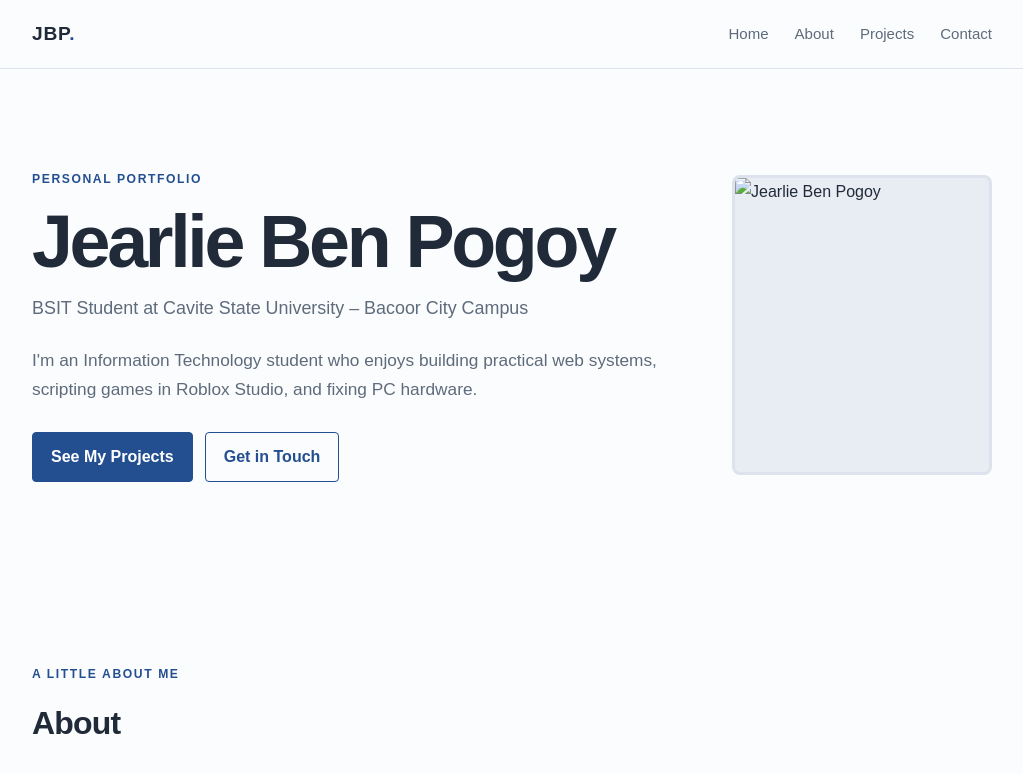
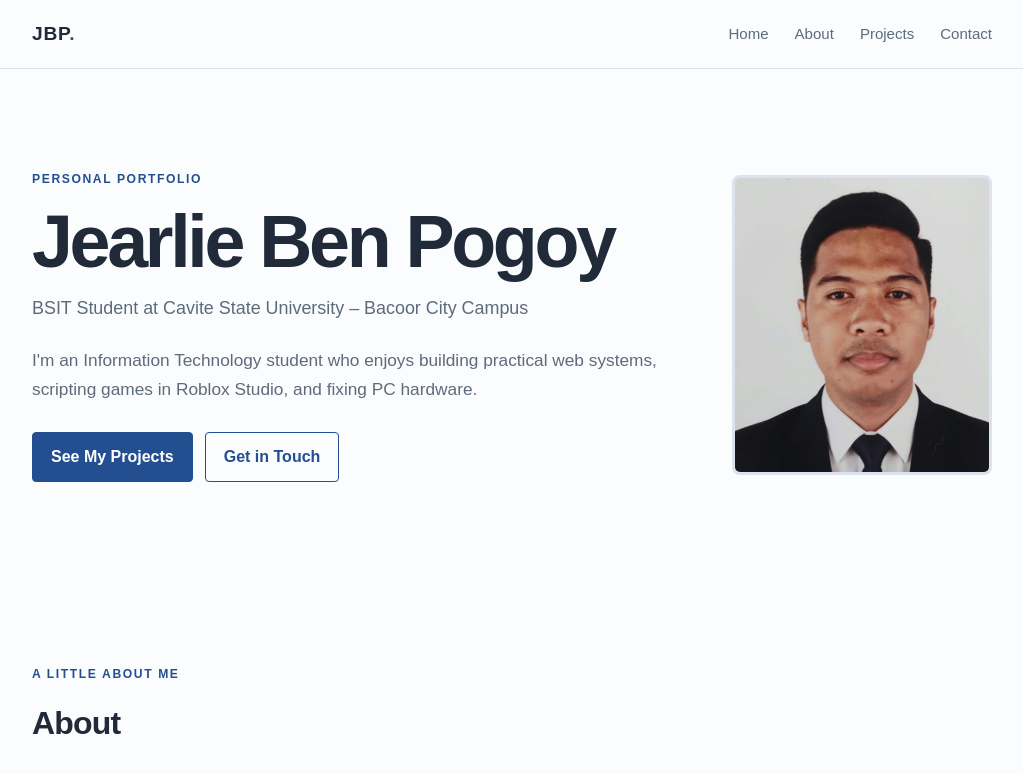
Before and after one commit to xaphrodii-png/jearlie_portfolio, a plain HTML site: page index.html in a window 1280 px wide. Shown: the top 774 px of the page, without its empty margins (128-1151 px from the left). Drawn offline with Linux system fonts and the light colour scheme.

Commit message:
Update profile image source path

```diff
--- a/index.html
+++ b/index.html
@@ -36,7 +36,10 @@
 
         <div class="profile-container">
           <!-- Put your photo in the images folder and name it exactly profile.jpg -->
-          <img src="images/profile.jpg" alt="Jearlie Ben Pogoy" class="profile-picture">
+          <img
+  src="profile.jpg"
+  alt="Jearlie Ben Pogoy"
+  class="profile-picture">
         </div>
       </div>
     </section>
```
